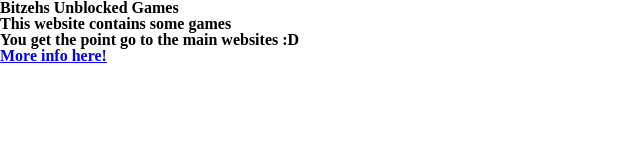
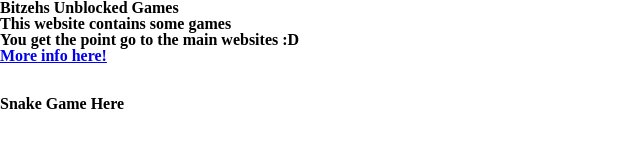
Before and after one commit to Bitzeh/bitzeh.github, a plain HTML site: page index.html in a window 1280 px wide. Shown: the whole page, without its empty margins (0-640 px from the left). Drawn offline with Linux system fonts and the light colour scheme.

Commit message:
Update index.html

```diff
--- a/index.html
+++ b/index.html
@@ -13,7 +13,8 @@
             <h1>Bitzehs Unblocked Games</h1>
             <h2>This website contains some games</h2>
             <h3>You get the point go to the main websites :D</h3>
-            <a href="./about"><h2>More info here!</h2></a>
+            <a href="./about"><h2>More info here!</h2></a><br><br/>
+            <a herf="./Snake"><h2>Snake Game Here</h2></a>
         </div>
     </body>
 </html>
```
